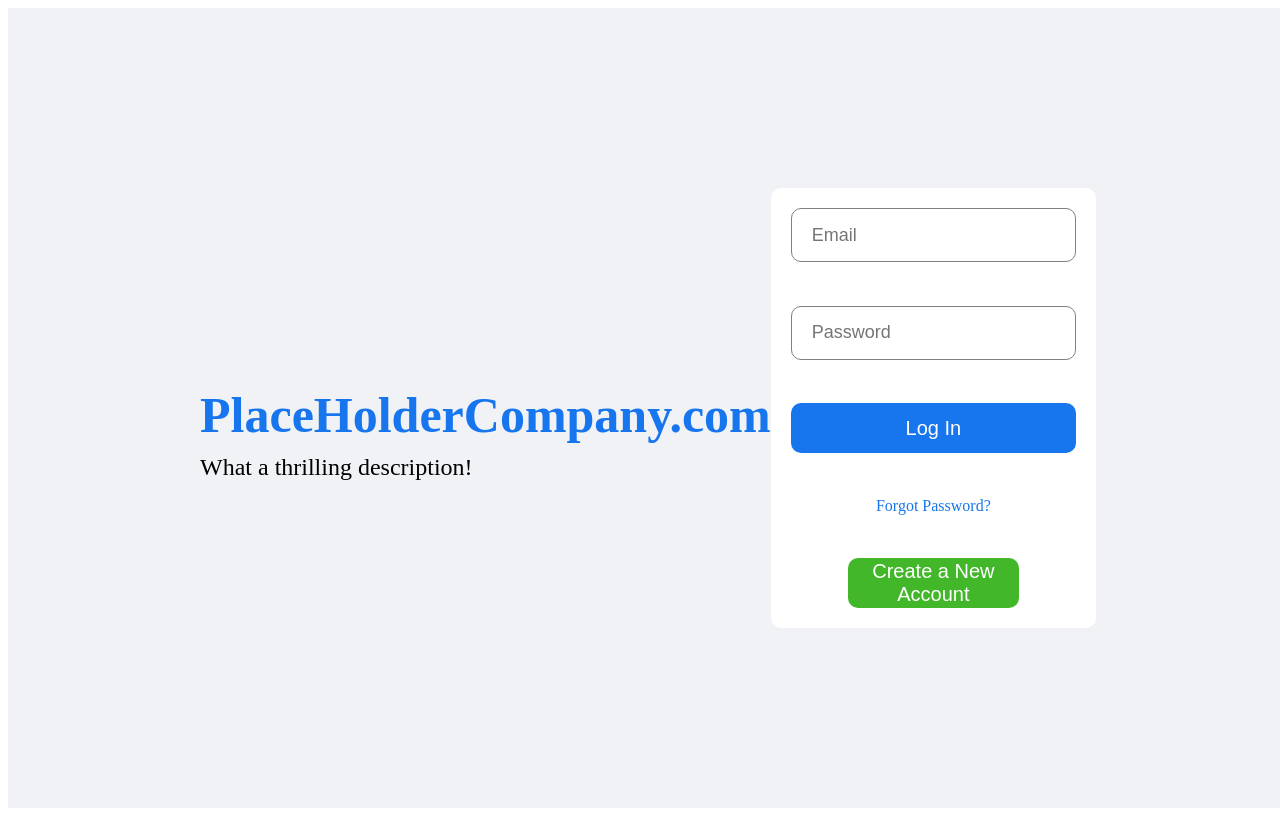
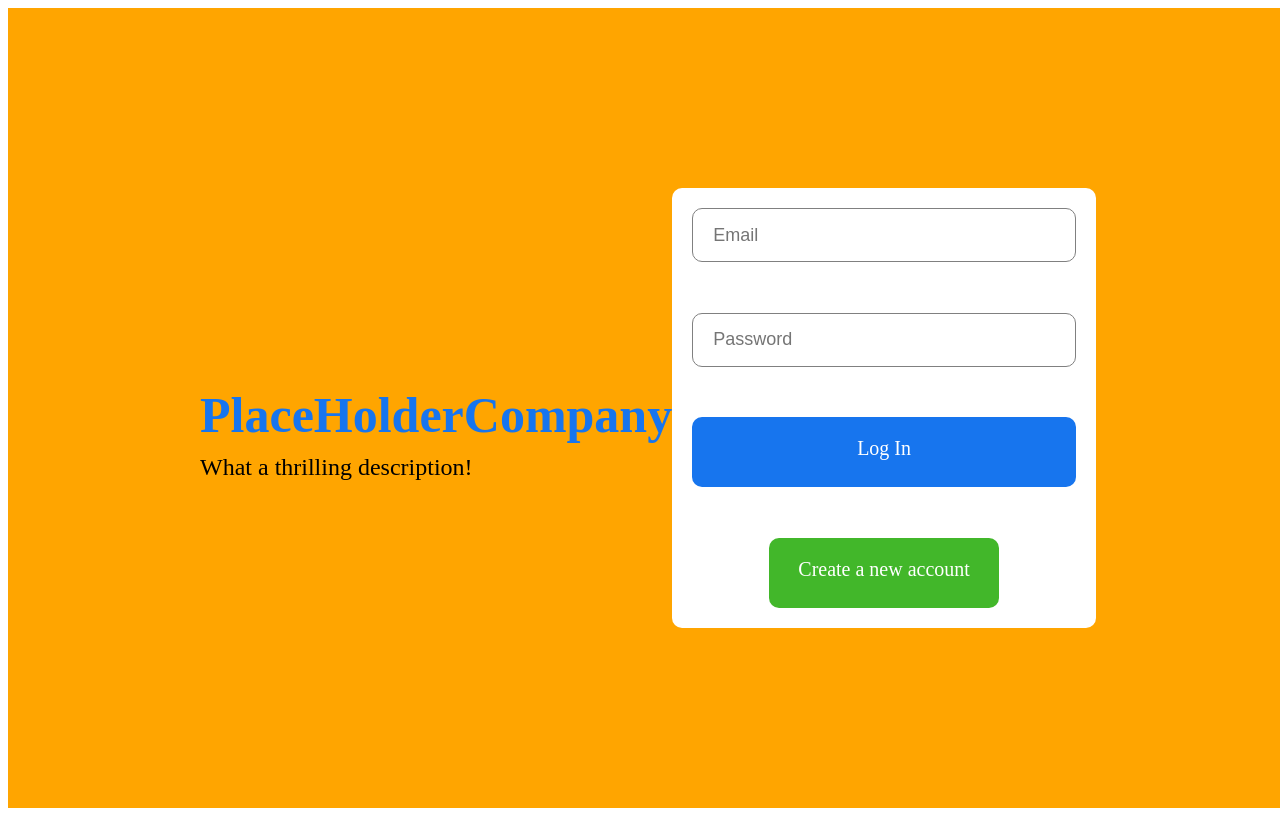
Before and after one commit to TheWarlockRises/Spontaneous_Roadtrip, a React (Create React App) app in the folder ui/: page / in a window 1280 px wide. Built offline with nearby package versions, Linux system fonts and the light colour scheme.

Commit message:
Make nav buttons functional

```diff
--- a/ui/src/pages/LoginPage/Login.css
+++ b/ui/src/pages/LoginPage/Login.css
@@ -1,7 +1,7 @@
 .login {
     width: 100vw;
     height: 100vh;
-    background-color: #f0f2f5;
+    background-color: orange;
     display: flex;
     align-items: center;
     justify-content: center;
@@ -63,11 +63,9 @@
       font-size: 20px;
       font-weight: 500;
       cursor: pointer;
-  }
-
-  .loginForgot{
       text-align: center;
-      color: #1775ee;
+      text-decoration: none;
+      padding-top: 20px;
   }
 
   .loginRegisterButton{
@@ -81,4 +79,7 @@
       font-size: 20px;
       font-weight: 500;
       cursor: pointer;
+      text-align: center;
+      text-decoration: none;
+      padding-top: 20px;
   }
--- a/ui/src/pages/LoginPage/Login.jsx
+++ b/ui/src/pages/LoginPage/Login.jsx
@@ -1,11 +1,12 @@
 import "./Login.css";
+import { Link } from "react-router-dom";
 
 export default function Login() {
   return (
     <div className="login">
       <div className="loginWrapper">
         <div className="loginLeft">
-          <h3 className="loginLogo">PlaceHolderCompany.com</h3>
+          <h3 className="loginLogo">PlaceHolderCompany</h3>
           <span className="loginDesc">
             What a thrilling description!
           </span>
@@ -14,11 +15,8 @@ export default function Login() {
           <div className="loginBox">
             <input placeholder="Email" className="loginInput" />
             <input type = "password" placeholder="Password" className="loginInput" />
-            <button className="loginButton">Log In</button>
-            <span className="loginForgot">Forgot Password?</span>
-            <button className="loginRegisterButton">
-              Create a New Account
-            </button>
+            <Link to="/home" className="loginButton">Log In</Link>
+            <Link to="/register" className="loginRegisterButton">Create a new account</Link>
           </div>
         </div>
       </div>
--- a/ui/src/pages/register/Register.jsx
+++ b/ui/src/pages/register/Register.jsx
@@ -1,4 +1,5 @@
 import "./register.css";
+import { Link } from "react-router-dom";
 
 export default function Register() {
   return (
@@ -16,10 +17,8 @@ export default function Register() {
             <input placeholder="Email" className="loginInput" />
             <input placeholder="Password" className="loginInput" />
             <input placeholder="Password Again" className="loginInput" />
-            <button className="loginButton">Sign Up</button>
-            <button className="loginRegisterButton">
-              Log into Account
-            </button>
+            <Link to="/home" className="loginButton">Sign Up</Link>
+            <Link to="/" className="loginRegisterButton">Log into Account</Link>
           </div>
         </div>
       </div>
```
